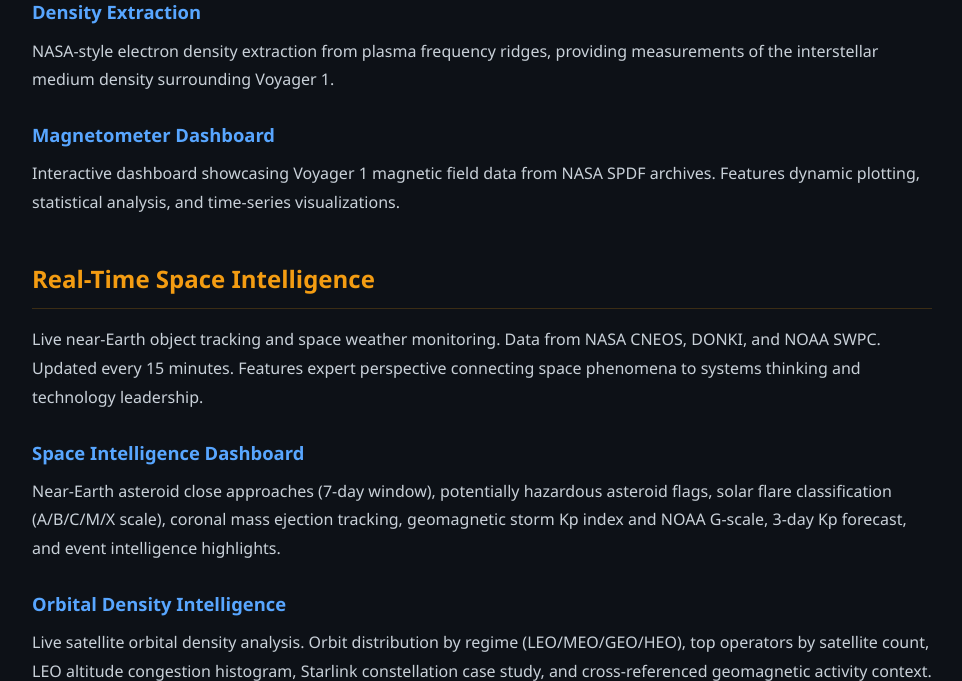
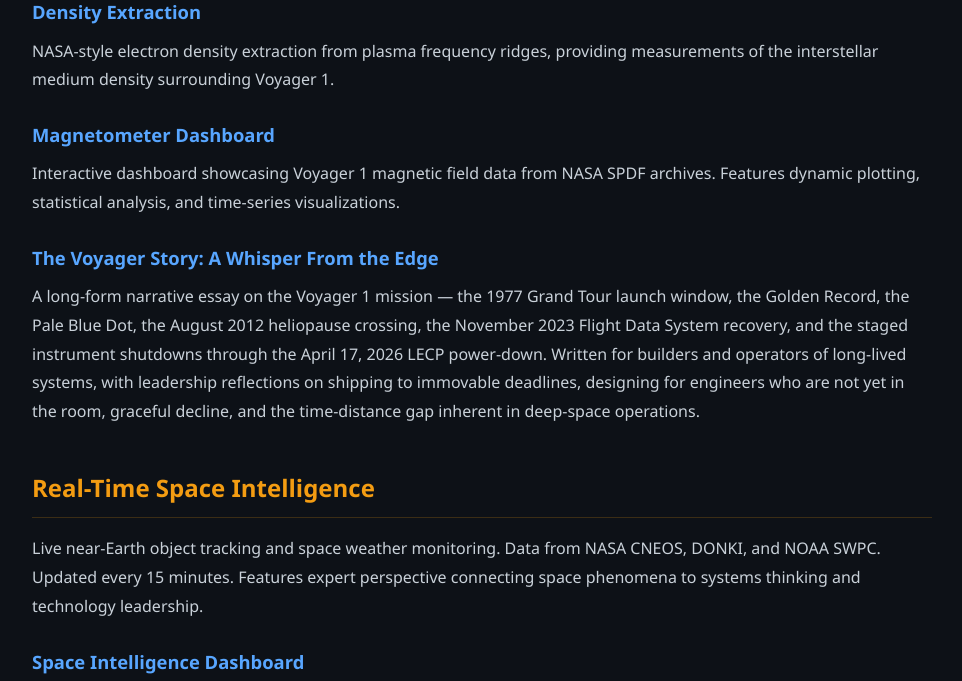
Before and after one commit to PSadasivam/deep-space-portal, a Flask app: page /ai-index in a window 1280 px wide. Shown: the part 1143-1824 px from the top of the page, without its empty margins (158-1120 px from the left). Run offline with Flask 3, Linux system fonts and the light colour scheme.

Commit message:
feat(seo): add /voyager-story to sitemap.xml and AI index
Also adds previously-missing /orbital-density and /live-orbit to sitemap. AI index gains a Voyager Story entry under Voyager 1 Deep Space Analysis and in the Site Structure list. ref docs/the-voyager-story-ticket.md

```diff
--- a/app.py
+++ b/app.py
@@ -514,7 +514,10 @@ def sitemap():
         {'loc': 'https://prabhusadasivam.com/plasma', 'priority': '0.8', 'changefreq': 'monthly', 'lastmod': today},
         {'loc': 'https://prabhusadasivam.com/density', 'priority': '0.8', 'changefreq': 'monthly', 'lastmod': today},
         {'loc': 'https://prabhusadasivam.com/dashboard', 'priority': '0.8', 'changefreq': 'monthly', 'lastmod': today},
+        {'loc': 'https://prabhusadasivam.com/voyager-story', 'priority': '0.9', 'changefreq': 'monthly', 'lastmod': today},
         {'loc': 'https://prabhusadasivam.com/space-intelligence', 'priority': '0.9', 'changefreq': 'hourly', 'lastmod': today},
+        {'loc': 'https://prabhusadasivam.com/orbital-density', 'priority': '0.8', 'changefreq': 'daily', 'lastmod': today},
+        {'loc': 'https://prabhusadasivam.com/live-orbit', 'priority': '0.8', 'changefreq': 'daily', 'lastmod': today},
         {'loc': 'https://prabhusadasivam.com/atlas', 'priority': '0.8', 'changefreq': 'weekly', 'lastmod': today},
         {'loc': 'https://prabhusadasivam.com/blackhole', 'priority': '0.9', 'changefreq': 'monthly', 'lastmod': today},
         {'loc': 'https://prabhusadasivam.com/mars', 'priority': '0.7', 'changefreq': 'yearly', 'lastmod': today},
--- a/templates/ai-index.html
+++ b/templates/ai-index.html
@@ -126,6 +126,9 @@
 
             <h3><a href="/dashboard">Magnetometer Dashboard</a></h3>
             <p>Interactive dashboard showcasing Voyager 1 magnetic field data from NASA SPDF archives. Features dynamic plotting, statistical analysis, and time-series visualizations.</p>
+
+            <h3><a href="/voyager-story">The Voyager Story: A Whisper From the Edge</a></h3>
+            <p>A long-form narrative essay on the Voyager 1 mission &mdash; the 1977 Grand Tour launch window, the Golden Record, the Pale Blue Dot, the August 2012 heliopause crossing, the November 2023 Flight Data System recovery, and the staged instrument shutdowns through the April 17, 2026 LECP power-down. Written for builders and operators of long-lived systems, with leadership reflections on shipping to immovable deadlines, designing for engineers who are not yet in the room, graceful decline, and the time-distance gap inherent in deep-space operations.</p>
         </div>
 
         <h2>Real-Time Space Intelligence</h2>
@@ -175,6 +178,7 @@
                 <li><a href="/plasma">Plasma</a> — Plasma wave analysis</li>
                 <li><a href="/density">Density</a> — Electron density extraction</li>
                 <li><a href="/dashboard">Dashboard</a> — Magnetometer data dashboard</li>
+                <li><a href="/voyager-story">Voyager Story</a> — Long-form narrative essay on Voyager 1, with leadership reflections</li>
                 <li><a href="/space-intelligence">Space Intelligence</a> — Real-time NEO tracking &amp; space weather</li>
                 <li><a href="/orbital-density">Orbital Density</a> — Satellite congestion &amp; LEO density analysis</li>
                 <li><a href="/live-orbit">Live Orbit 3D</a> — Real-time 3D Earth with satellites and asteroid flybys</li>
```
